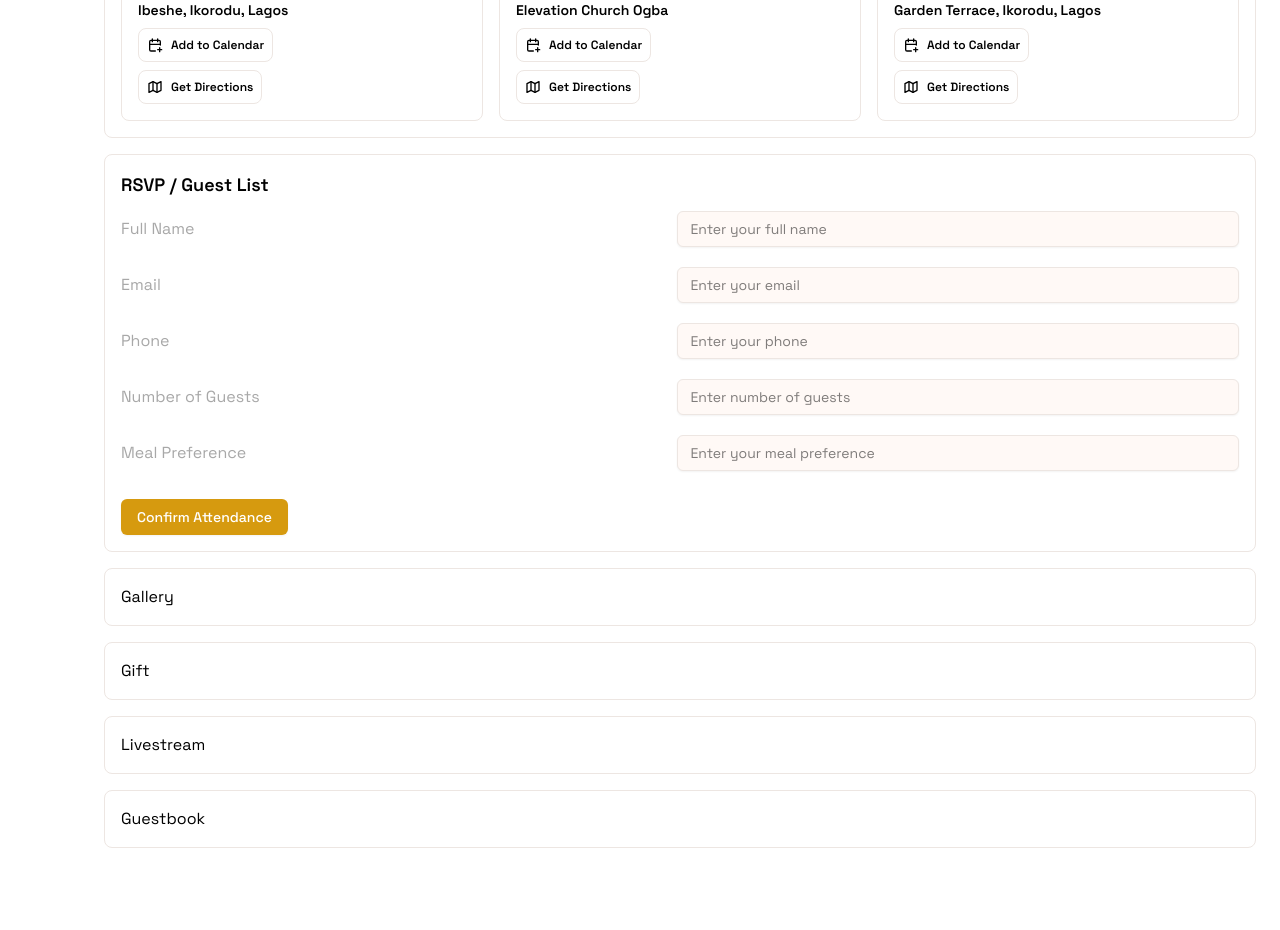
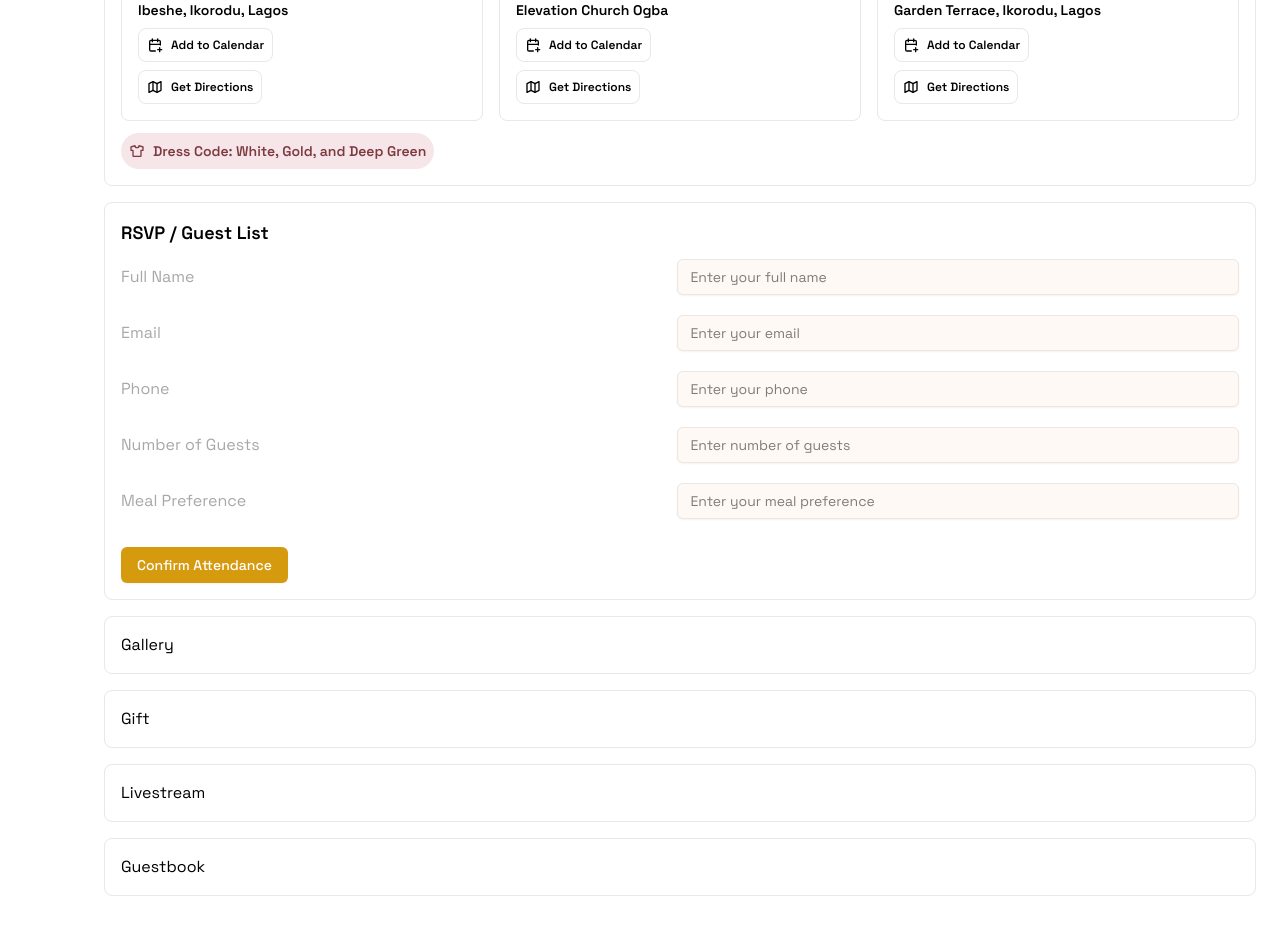
Before and after one commit to Clinzho1996/hispromise25, a Next.js app: page / in a window 1280 px wide. Shown: the part 1560-2490 px from the top of the page. Before the commit the page ends 2456 px from the top, so only its background shows below. Built offline with nearby package versions, Linux system fonts and the light colour scheme.

Commit message:
eevents comp

```diff
--- a/components/Events.tsx
+++ b/components/Events.tsx
@@ -1,6 +1,6 @@
 "use client";
 
-import { IconCalendarPlus, IconMap } from "@tabler/icons-react";
+import { IconCalendarPlus, IconMap, IconShirt } from "@tabler/icons-react";
 import { Space_Grotesk } from "next/font/google";
 import { useState } from "react";
 import AddToCalendarModal from "./AddToCalendar";
@@ -96,6 +96,13 @@ function Events() {
 						</div>
 					))}
 				</div>
+
+				<div className="flex flex-row justify-start items-center bg-[#F7E6E9] p-2 rounded-full w-fit gap-2">
+					<IconShirt size={16} color="#7D3A3F" />
+					<p className="text-sm text-[#7D3A3F] font-semibold">
+						Dress Code: White, Gold, and Deep Green
+					</p>
+				</div>
 			</div>
 
 			{selectedEvent && (
```
